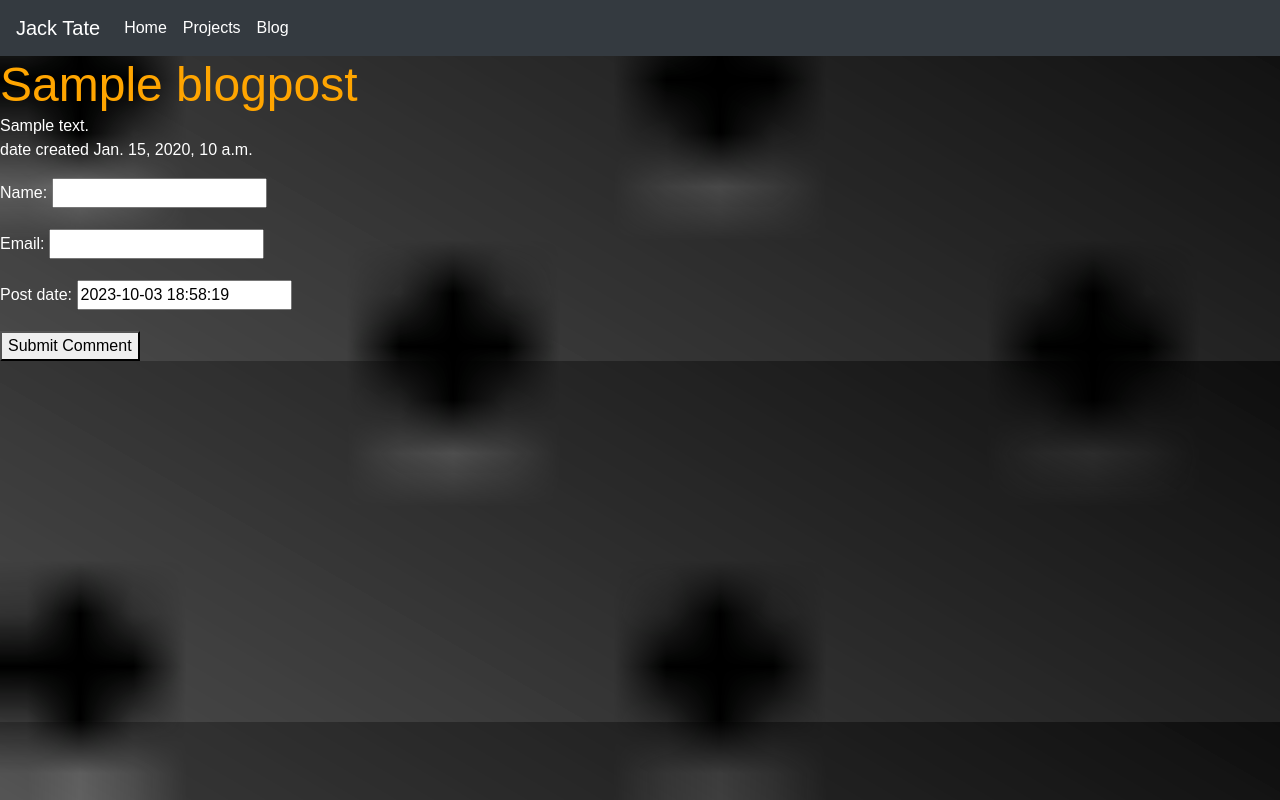
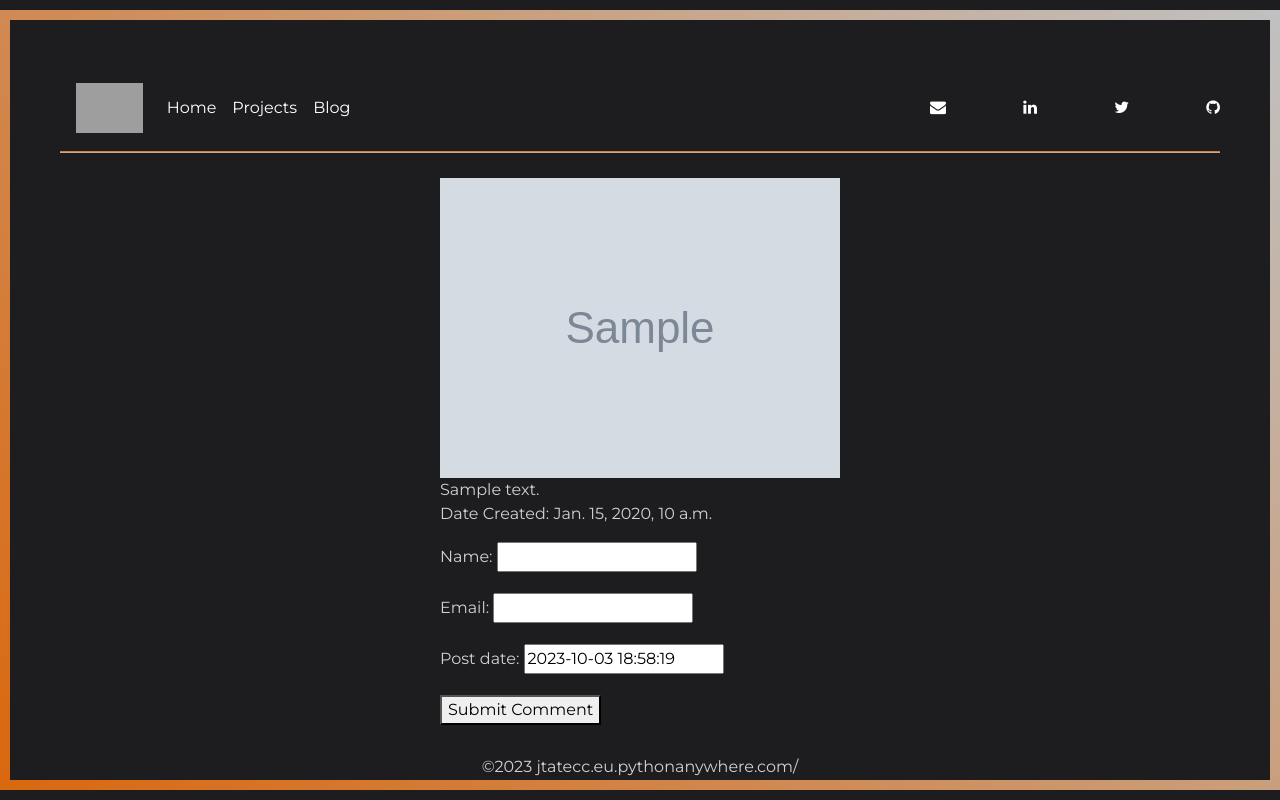
Before and after one commit to JTateCC/MyPortfolio, a Django app: page /blog/1 in a window 1280 px wide. Run offline with Django 4.2, Linux system fonts and the light colour scheme; tables that the repository leaves empty hold one stand-in row (values such as "Sample post"); grey boxes marked "Sample" are stand-in pictures; some libraries are stand-ins or nearby versions; grey boxes are pictures that could not be loaded.

Commit message:
finalised styling of front page

```diff
--- a/blog/templates/blog/blog_detail.html
+++ b/blog/templates/blog/blog_detail.html
@@ -8,16 +8,24 @@
 
 {% block content %}
 
-    <div class="blog-image" <img src="{% static {{ blogpost.image}}"> </div>
-    <div> {{ blogpost.content }} </div>
+<div class="home-container">
+    <div class="blog-content container">
+        <div class="blog-image">
+            <img src="{% static blogpost.image %}">
+        </div>
+        <div class="blog-content">
+            {{ blogpost.content }}
+        </div>
 
-<p> date created {{ blogpost.date_created }}</p>
+        <p>Date Created: {{ blogpost.date_created }}</p>
+    </div>
 
-
-    <form method="post">
-        {% csrf_token %}
-        {{ form.as_p }}
-        <button type="submit">Submit Comment</button>
-    </form>
-
+    <div class="comment-form container">
+        <form method="post">
+            {% csrf_token %}
+            {{ form.as_p }}
+            <button type="submit">Submit Comment</button>
+        </form>
+    </div>
+</div>
 {% endblock content %}
--- a/static/css/style.css
+++ b/static/css/style.css
@@ -1,20 +1,91 @@
 /* Custom CSS for Portfolio Page */
+:root {
+    --grad-1: rgb(218,104,15);
+    --grad-2: rgb(192,192,192);
+}
+/* BASE STYLING */
 body {
-    background: linear-gradient(30deg, rgba(0, 0, 0, 0.5) 0%, rgba(0, 0, 0, 0.9) 100%),
-                url('carbon-fibre.png');
-    background-size: cover;
-    background-blend-mode: multiply;
-    color: white;
-    font-family: Arial, sans-serif;
+    color: #d1d1d1;
+    background: #1d1d20;
+    font-family: 'Montserrat';
+    opacity: 1.0
 }
+
+.top-level {
+    box-sizing: border-box;
+    transition: opacity .2s ease-in-out;
+    display: flex;
+    flex-direction: column;
+    height: 100vh; /* Full viewport height */
+    justify-content: center; /* Horizontal centering */
+    align-items: center; /* Vertical centering */
+    padding: 10px;
+    /* Other styles */
+}
+
+
+.main-container {
+    display: flex;
+    flex-direction: column;
+    justify-content: centre;
+    box-sizing: border-box;
+    max-width: 1280px;
+    width: 100vw;
+    margin-top: 0;
+    margin-bottom: 0;
+    align-items: center;
+    overflow: hidden;
+    position: relative;
+    border: 10px solid transparent;
+    border-image: linear-gradient(45deg, var(--grad-1), var(--grad-2)) 1;
+    border-image-slice: 1;
+    padding: 50px;
+}
+
+header {
+    display: flex;
+    justify-content: space-between;
+    align-items: center;
+    width: 100%; /* Make the header stretch the full width */
+}
+
+.navigation {
+    flex: 1; /* Allow the navigation to grow and take available space */
+}
+
+
+.spacer {
+    background-image: linear-gradient(var(--grad-1), var(--grad-2));
+    z-index: 1;
+    padding: 1px;
+    margin: 5px;
+
+}
+
+.spacer.horizontal {
+    height: 2px; /* Adjust the height as needed for horizontal line */
+    width: 100%; /* Horizontal line width */
+    }
+
+.spacer.vertical {
+    width: 2px; /* Adjust the width as needed for vertical line */
+    height: 100%; /* Vertical line height */
+}
+
+
+footer {
+    text-align: center;
+    padding: 10px ;
+}
+
 
 /* Navbar Styling */
 .navbar {
-    background-color: black;
+    background-color: #1d1d20;
 }
 
 .navbar-dark .navbar-toggler-icon {
-    background-color: orange;
+    background-color: white;
 }
 
 .navbar-dark .navbar-nav .nav-link {
@@ -22,144 +93,87 @@ body {
 }
 
 .navbar-dark .navbar-nav .nav-link:hover {
-    color: orange;
-}
-
-/* Header Styling */
-.home-container {
-    height: 100vh;
-    display: flex;
-    align-items: center;
-    justify-content: center;
-    color: white;
-    padding: 200px;
-}
-
-.container-item {
-    text-align: center;
-    padding: 30px;
-    flex : 1;
-}
-
-/* Profile Picture Frame */
-.profile-frame {
-    width: 300px; /* Adjust the width and height as needed */
-    height: auto;
-    border: 5px solid orange; /* You can change the border color */
-    border-radius: 50%; /* Makes the frame round */
-    overflow: hidden; /* Hides the image overflow outside the frame */
-    margin: 0 auto 20px;
-}
-
-/* Style for the profile picture */
-.profile-frame img {
-    display: block;
-    width: 100%; /* Ensures the image fills the frame */
-    height: auto;
-    border-radius: 50%; /* Makes the image itself round */
-}
-
-h1 {
-    font-size: 3rem;
-    color: orange;
-    margin: 0;
-}
-
-h3 {
-    font-size: 1.5rem;
-    color: orange;
-    margin: 0;
-}
-
-.button-all{
-
-}
-
-/* Button Styling */
-.button a {
-    background-color: orange;
-    color: black;
-    text-decoration: none;
-    padding: 10px 20px;
-    border-radius: 5px;
-    margin: 10px;
-    font-weight: bold;
-}
-
-.button a:hover {
-    background-color: black;
-    color: orange;
-    transition: background-color 0.3s, color 0.3s;
-}
-
-/* Social Icons Styling */
-.social-icons {
-    text-align: center;
-    margin-top: 20px;
-}
-
-.social-icons a {
-    font-size: 24px;
-    margin: 10px;
     color: white;
 }
 
-.social-icons a:hover {
-    color: orange;
+/* SOCIAL ICON STYLING */
+.social-icons {
+    display:flex;
+    width:25%;
+    justify-content:space-between;
+    color: white;
 }
 
-/* Email Link Styling */
-.email-link {
-    display: block;
-    text-align: center;
-    margin-top: 20px;
-    color: orange;
-    text-decoration: none;
-    font-weight: bold;
-}
-
-.email-link:hover {
+.social-icons a i {
     color: white;
 }
 
 
-/* CSS for the About Me Pop-up */
-#about-me-div {
 
-    align-items: center;
-    justify-content: center;
-    display: none;
-    position: absolute;
-    background: rgba(0, 0, 0, 0.8);
-    color: white;
-    padding: 20px;
+/* BUTTON STYLING */
+
+.btn {
+    display: inline-block;
+    padding: 10px 20px;
+    color: #fff; =
+    text-decoration: none;
+    border: 2px solid #FFA500;
     border-radius: 5px;
-    width: 80%;
-    left: 10%;
-    bottom: -100%; /* Initially hide it below the buttons */
-    transition: bottom 0.3s ease;
-    padding: 20px
-    height: auto;
+    transition: background-color 0.3s ease-in-out;
+    font-size: 16px;
+    margin-right: 10px; =
+    width: 150px; =
 }
 
-/* Style the paragraph text as needed */
-.#about-me-div p {
-    text-color: orange;
-    margin: 0;
+.btn:hover {
+    background-color: #FF6600; =
+}
+
+.block-content {
+
+    padding: 20px;
 }
 
 
+/* INDEX HTML STYLING */
 
-/* css for project grid */
+.main-content {
+    display: flex;
+    transform: translateZ(0);
+    flex-direction: row;
+    justify-content: space-between;
+    align-items: center;
+    height: 100%;
+    }
+
+.overview-container{
+    position: relative;
+    flex-basis: 50%;
+    display: block;
+    z-index: 2;
+
+}
+
+.button-container{
+    flex-basis: 30.9017%;
+    z-index: 2;
+    background: #1d1d20;
+    border-top-left-radius: 7px;
+    flex-direction: column;
+    padding: 30px 30px 50px 50px;
+    display: flex;
+    position: relative;
+    justify-content: space-between;
+    height: 50%;
+    }
+
+.overview-message{
+    transform-origin: 0;
+    opacity: 1;
+    transition: all .2s linear;
+    transform: scaleX(1);
+    flex: 1
 
 
-/* project styling */
-.card {
-    height: 100%; /* Set a fixed height for all cards */
-    margin-bottom: 20px;
+
 }
-
-.card-img-top {
-    max-width: 100%; /* Ensure images don't exceed card width */
-    height: auto; /* Maintain aspect ratio for images */
-}
--- a/templates/base.html
+++ b/templates/base.html
@@ -10,15 +10,19 @@
         <link rel="stylesheet" href="https://maxcdn.bootstrapcdn.com/bootstrap/4.5.2/css/bootstrap.min.css">
         <link rel="stylesheet" type="text/css" href="{% static 'css/style.css' %}"/>
         <link rel="stylesheet" href="https://cdnjs.cloudflare.com/ajax/libs/font-awesome/4.7.0/css/font-awesome.min.css">
+        <link rel="stylesheet" href="https://fonts.googleapis.com/css?family=Montserrat:400">
         <script src="https://ajax.googleapis.com/ajax/libs/jquery/3.5.1/jquery.min.js"></script>
         <script src="https://cdnjs.cloudflare.com/ajax/libs/popper.js/1.16.0/umd/popper.min.js"></script>
         <script src="https://maxcdn.bootstrapcdn.com/bootstrap/4.5.2/js/bootstrap.min.js"></script>
         <title>{% block title %}Base Title{% endblock title %}</title>
     </head>
     <body>
+        <div class="top-level">
+            <div class="main-container">
                 <header>
-        <nav class="navbar navbar-expand-lg navbar-dark bg-dark">
-    <a class="navbar-brand" href="#">Jack Tate</a>
+                    <div class="navigation">
+                        <nav class="navbar navbar-expand-lg navbar-dark">
+                            <a class="navbar-brand" href="#"><img src="static/img/5NNCD8-LogoMakr.png" height="50px" opacity="0"></a>
                             <button class="navbar-toggler" type="button" data-toggle="collapse" data-target="#navbarNav" aria-controls="navbarNav" aria-expanded="false" aria-label="Toggle navigation">
                                 <span class="navbar-toggler-icon"></span>
                             </button>
@@ -34,16 +38,34 @@
                                         <a class="nav-link" href="{% url 'blog:all_blogs' %}">Blog</a>
                                     </li>
                                 </ul>
+
                             </div>
+
                         </nav>
-    <h1>{% block page-header %}{% endblock page-header %}</h1>
+                    </div>
+                    <!-- Social Icons and Email -->
+                    <div class="social-icons">
+                        <a href="mailto:jtate.cc@outlook.com" target="_blank"><i class="fa fa-envelope"></i></a>
+                        <a href="https://www.linkedin.com/in/jack-tate-codes/" target="_blank"><i class="fa fa-linkedin"></i></a>
+                        <a href="https://twitter.com/jack_tate_codes" target="_blank"><i class="fa fa-twitter"></i></a>
+                        <a href="https://github.com/JTateCC" target="_blank"><i class="fa fa-github"></i></a>
+                    </div>
+
                 </header>
 
+                <div class="spacer horizontal"></div>
 
 
+                <div class="block-content">
                     {% block content %}
 
                     {% endblock content %}
 
+                </div>
+                <footer>©2023 jtatecc.eu.pythonanywhere.com/</footer>
+            </div>
+
+        </div>
+
     </body>
 </html>
```
Also changed, not shown: static/js/main.js (deleted, +0 -9 lines), templates/index.html (+21 -39 lines), static/css/carbon-fibre.png (deleted). Lines whose indentation alone changed are shown as unchanged.
